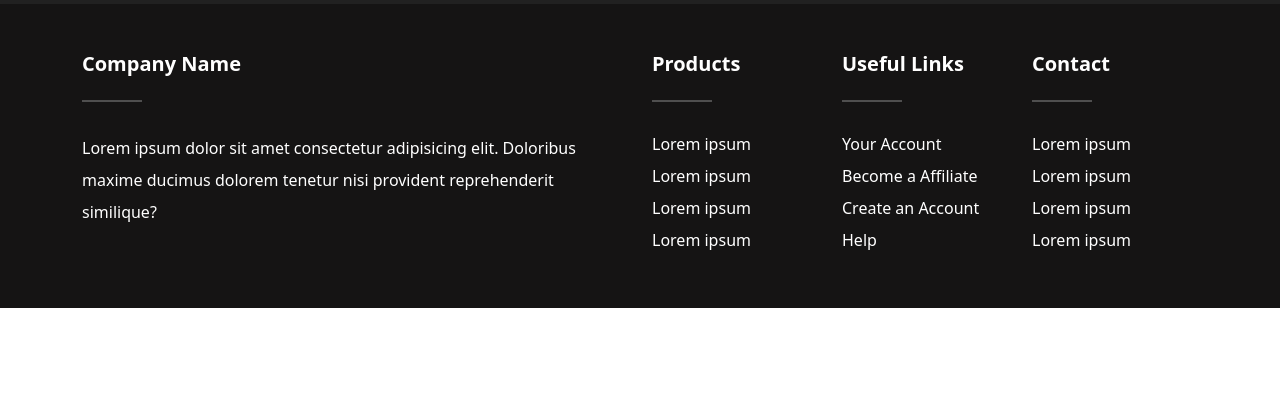
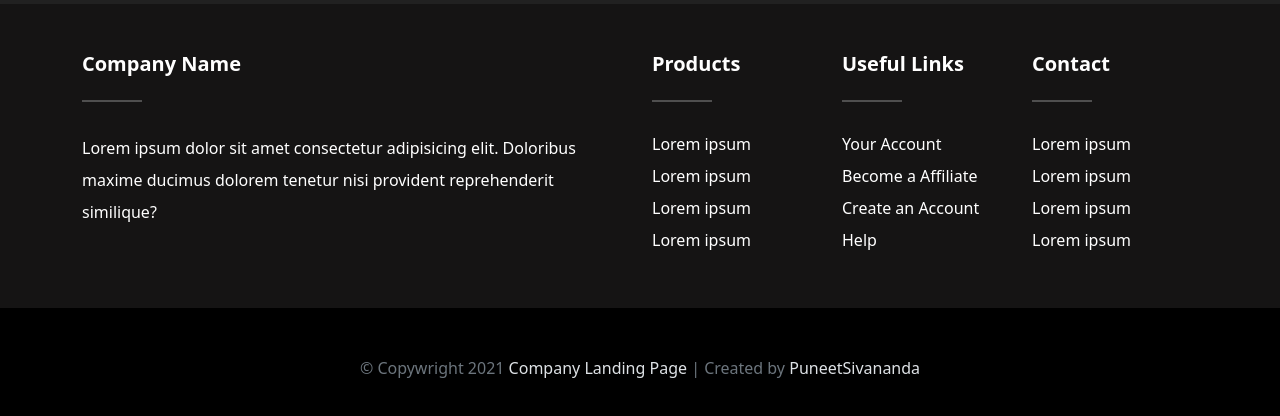
Before and after one commit to PuneetSivananda/bootstrap-5, a website: page index.html in a window 1280 px wide. Shown: the part 7580-7996 px from the top of the page. Before the commit the page ends 7888 px from the top, so only its background shows below. Drawn offline with Linux system fonts and the light colour scheme.

Commit message:
feat: footer bottom is responsive

```diff
--- a/index.html
+++ b/index.html
@@ -880,7 +880,17 @@
     </div>
 
     <!--///////////////////CONTENT FOR COPYWRIGHT INFO////////////////////////////////////////////-->
-
+    <div class="footer-bottom pt-5 pb-5">
+      <div class="container">
+        <div class="row text-center text-white">
+          <div class="col-12">
+            <div class="footer-bottom__copywright">
+              &COPY; Copywright 2021 <a href="#">Company Landing Page</a> | Created by <a href="#">PuneetSivananda</a>
+            </div>
+          </div>
+        </div>
+      </div>
+    </div>
   </footer>
 
 
--- a/scss/sections/_footer.scss
+++ b/scss/sections/_footer.scss
@@ -80,3 +80,23 @@
     }
   }
 }
+
+// STYLE FOOTER BOTTOM
+.footer-bottom{
+  background-color: $black;
+
+  &__copywright{
+    color:$gray-600;
+    font-weight: 400;
+
+    a{
+      color: $gray-300;
+      text-decoration: none;
+
+      &:hover{
+        color:$primary;
+        text-decoration: underline;
+      }
+    }
+  }
+}
```
Also changed, not shown: assests/css/style.css, 1 other file.
